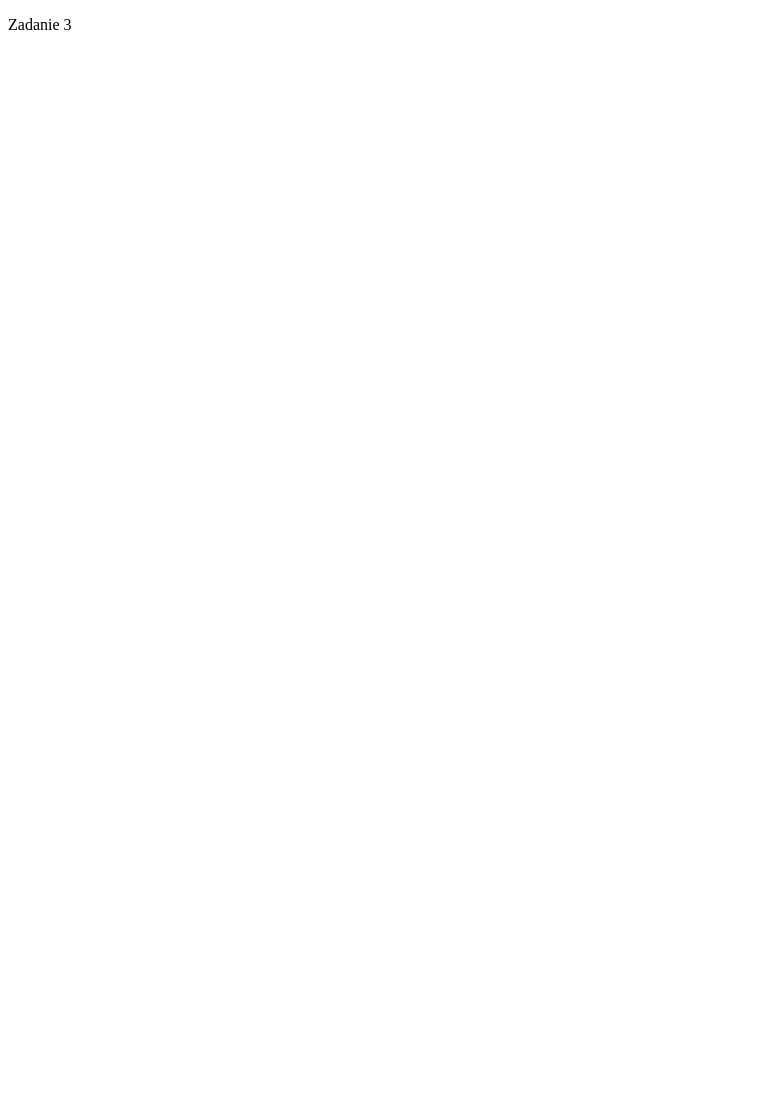
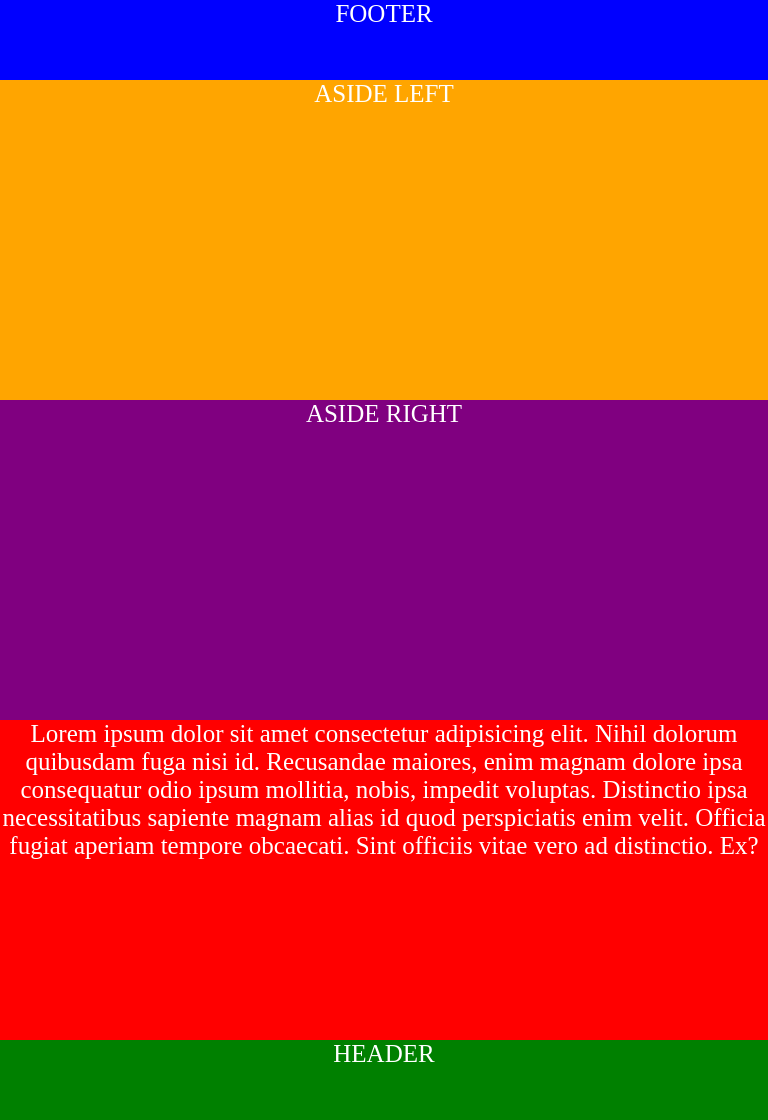
Before and after one commit to szymeq99/szymeq99.github.io, a plain HTML site: page zadania-domowe/zadanie-3/index.html in a window 768 px wide. Before the commit the page ends 800 px from the top, so only its background shows below. Drawn offline with Linux system fonts and the light colour scheme.

Commit message:
zadanie 3

```diff
--- /dev/null
+++ b/zadania-domowe/zadanie-3/css/responisve.css
@@ -0,0 +1,54 @@
+@media (min-width:768px) and (max-width:992px)
+{
+    .section
+    {
+        width: 85%;
+    }
+
+    .left
+    {
+        width: 100%;
+    }
+    .container
+    {
+        flex-wrap:wrap-reverse;
+    }
+
+
+}
+
+@media (max-width:768px)
+{
+    .header
+    {
+        order: 1;
+    }
+
+    .section
+    {
+        width: 100%;
+        order: 2;
+    }
+
+    .left
+    {
+        width: 100%;
+        order: 4;
+    }
+
+    .right
+    {
+        width: 100%;
+        order: 3;
+    }
+
+    .footer
+    {
+        order: 5;
+
+    }
+
+
+
+
+}
--- /dev/null
+++ b/zadania-domowe/zadanie-3/css/style.css
@@ -0,0 +1,50 @@
+*
+{
+    margin: 0;
+    padding: 0;
+    color: #fff;
+    text-align: center;
+    font-size: 25px
+}
+
+.container
+{
+    display: flex;
+    flex-wrap: wrap;
+}
+
+.header
+{
+    background-color: green;
+    height: 10vh;
+    width: 100%;
+}
+
+.left
+{
+    background-color: orange;
+    width: 15%;
+    height: 40vh;
+}
+
+.section
+{
+    background-color:red;
+    align-self: center;
+    width: 70%;
+    height: 40vh;
+}
+
+.right
+{
+    background-color:purple;
+    width: 15%;
+    height: 40vh;
+}
+
+.footer
+{
+    background-color: blue;
+    height: 10vh;
+    width: 100%;
+}
--- a/zadania-domowe/zadanie-3/index.html
+++ b/zadania-domowe/zadanie-3/index.html
@@ -5,8 +5,16 @@
     <meta name="viewport" content="width=device-width, initial-scale=1.0">
     <meta http-equiv="X-UA-Compatible" content="ie=edge">
     <title>Document</title>
+    <link rel="stylesheet" href="css/style.css">
+    <link rel="stylesheet" href="css/responisve.css">
 </head>
 <body>
-    <p>Zadanie 3</p>
+    <div class="container">
+        <header class="header">HEADER</header>
+        <aside class="left">ASIDE LEFT</aside>
+        <section class="section">Lorem ipsum dolor sit amet consectetur adipisicing elit. Nihil dolorum quibusdam fuga nisi id. Recusandae maiores, enim magnam dolore ipsa consequatur odio ipsum mollitia, nobis, impedit voluptas. Distinctio ipsa necessitatibus sapiente magnam alias id quod perspiciatis enim velit. Officia fugiat aperiam tempore obcaecati. Sint officiis vitae vero ad distinctio. Ex?</section>
+        <aside class="right">ASIDE RIGHT</aside>
+        <footer class="footer">FOOTER</footer>
+    </div>
 </body>
 </html>
```
